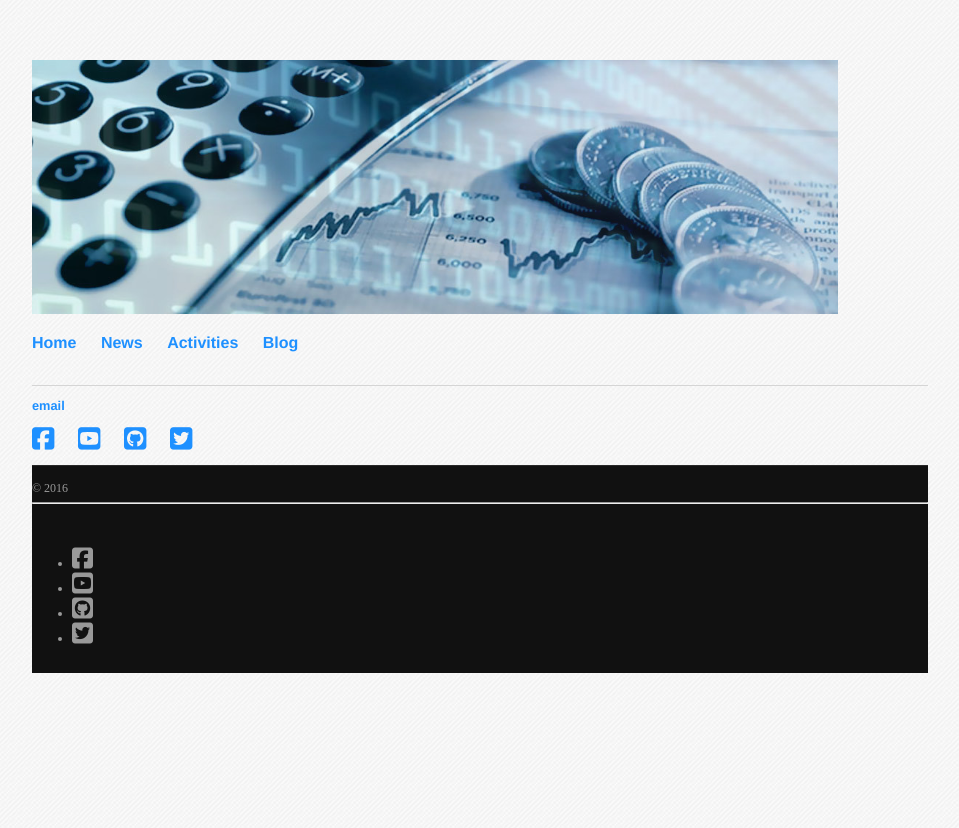
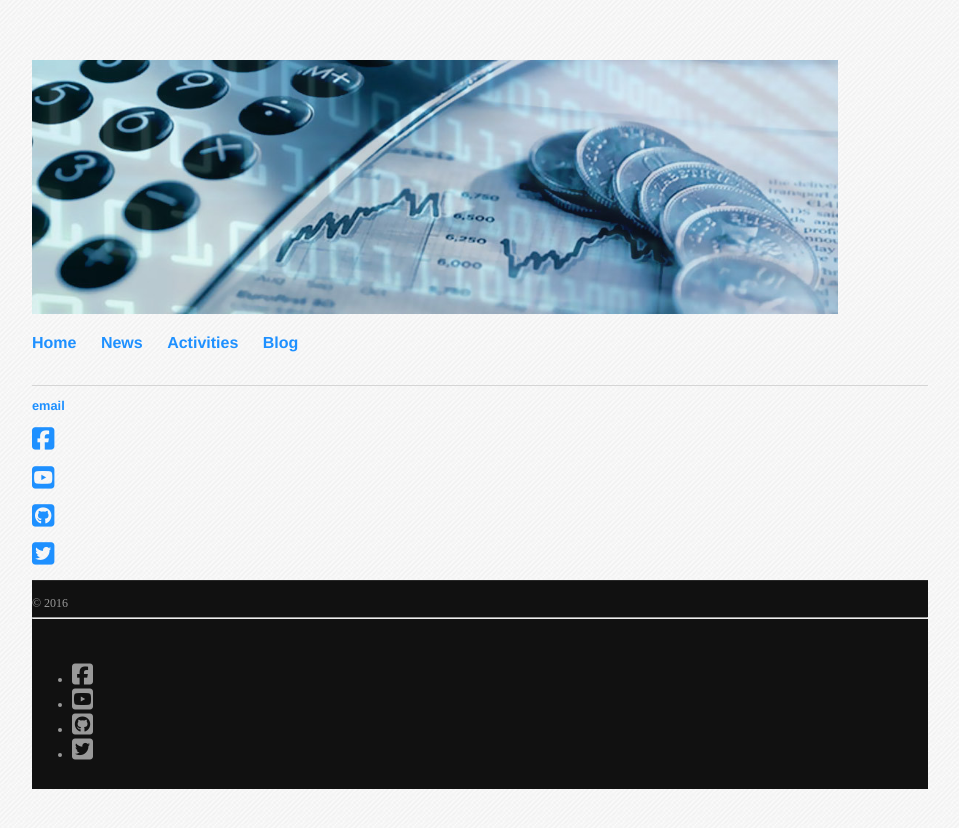
Before and after one commit to pedrocostaferreira/pedrocostaferreira.github.io, a Jekyll site: the page built from index.html, in a window 1280 px wide. Shown: the top 828 px of the page, without its empty margins (160-1119 px from the left). Built offline with Jekyll 4.4.1, drawn with Linux system fonts in a browser that asks for light colours; nearby versions of some CDN libraries; library files that are not in the unit come from our copies.

Commit message:
Update default.html

```diff
--- a/_layouts/default.html
+++ b/_layouts/default.html
@@ -40,11 +40,12 @@
 
 			<ul>
 				<li><a target="_blank" href="https://www.facebook.com/fgv.ibre/"><i class="fa fa-facebook-square fa-2x" aria-hidden="true"></i></a></li>
-				<li><a target="_blank" href="https://www.youtube.com/user/fgvtv"><i class="fa fa-youtube-square fa-2x" aria-hidden="true"></i></a></li>
-				<li><a target="_blank" href="https://github.com/pedrocostaferreira"><i class="fa fa-github-square fa-2x" aria-hidden="true"></i></a></li>
-				<li><a target="_blank" href="https://twitter.com/fgv"><i class="fa fa-twitter-square fa-2x" aria-hidden="true"></i></a></li>
-
-
+				</ul>
+				<ul><li><a target="_blank" href="https://www.youtube.com/user/fgvtv"><i class="fa fa-youtube-square fa-2x" aria-hidden="true"></i></a></li>
+				</ul>
+				<ul><li><a target="_blank" href="https://github.com/pedrocostaferreira"><i class="fa fa-github-square fa-2x" aria-hidden="true"></i></a></li>
+				</ul>
+				<ul><li><a target="_blank" href="https://twitter.com/fgv"><i class="fa fa-twitter-square fa-2x" aria-hidden="true"></i></a></li>
 			</ul>
 			</footer>
 
```
